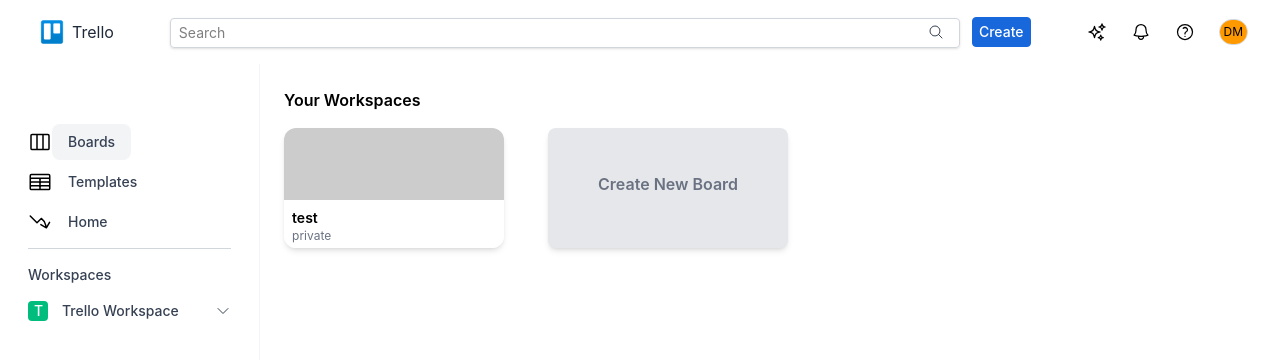
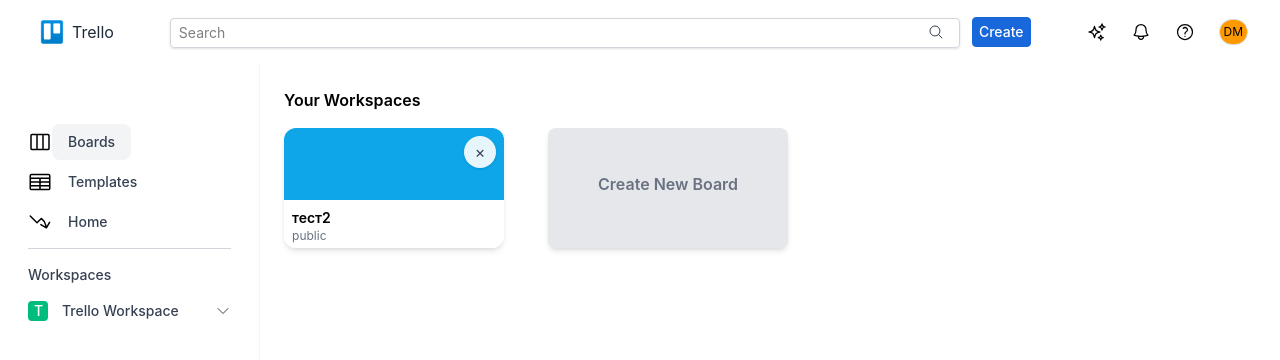
Before and after one commit to DanielManukyan/TaskManager, a React app: page / in a window 1280 px wide. Shown: the top 360 px of the page. Built offline with nearby package versions, Linux system fonts and the light colour scheme; data requests are answered from the project's data file; the HTML template or start-up script is replaced by a standard one.

Commit message:
delete drag text

```diff
--- a/db.json
+++ b/db.json
@@ -1,46 +1,37 @@
 {
   "boards": [
     {
-      "id": "680d",
-      "title": "test",
-      "bgColor": "#ccc",
-      "visibility": "private"
+      "id": "c586",
+      "title": "тест2",
+      "bgColor": "#0ea5e9",
+      "visibility": "public"
     }
   ],
   "columns": [
     {
-      "id": "1510",
+      "id": "ecca",
       "title": "Todo",
-      "boardId": "680d"
+      "boardId": "c586",
+      "order": 1
     },
     {
-      "id": "2d2d",
+      "id": "f8be",
       "title": "Doing",
-      "boardId": "680d"
+      "boardId": "c586",
+      "order": 2
     },
     {
-      "id": "cad9",
+      "id": "f061",
       "title": "Done",
-      "boardId": "680d"
+      "boardId": "c586",
+      "order": 3
     }
   ],
   "tasks": [
     {
-      "id": "754c",
-      "columnId": "2d2d",
-      "title": "test 1",
-      "order": 0
-    },
-    {
-      "id": "08f5",
-      "title": "тест1",
-      "columnId": "1510",
-      "order": 0
-    },
-    {
-      "id": "4f1e",
-      "title": "тест 2",
-      "columnId": "1510",
+      "id": "7852",
+      "title": "таск 2",
+      "columnId": "ecca",
       "order": 1
     }
   ],
--- a/src/Components/BoardCards/BoardCard.tsx
+++ b/src/Components/BoardCards/BoardCard.tsx
@@ -1,6 +1,7 @@
 import React from "react";
 import { useNavigate } from "react-router";
-import { type Board } from "../../features/board/boardSlice";
+import { deleteBoard, type Board } from "../../features/board/boardSlice";
+import { useAppDispatch } from "../../hooks/redux";
 
 type Props = {
   board: Board;
@@ -8,15 +9,32 @@ type Props = {
 
 const BoardCard: React.FC<Props> = ({ board }) => {
     const navigate = useNavigate()
+    const dispatch = useAppDispatch()
     const openBoard = () => {
         navigate(`/board/${board.id}`,  { state: { board } })
       };
 
+    const onDelete = async (e: React.MouseEvent) => {
+      e.stopPropagation()
+      const ok = window.confirm(`Delete board "${board.title}"?`)
+      if (!ok) return
+      await dispatch(deleteBoard(board.id))
+    }
+
   return (
     <div
-      className="w-55 h-30 rounded-xl shadow-md cursor-pointer overflow-hidden"
+      className="w-55 h-30 rounded-xl shadow-md cursor-pointer overflow-hidden relative"
       onClick={openBoard}
     >
+      <button
+        type="button"
+        onClick={onDelete}
+        className="absolute top-2 right-2 bg-white/90 hover:bg-white text-gray-700 rounded-full w-8 h-8 flex items-center justify-center shadow"
+        aria-label="Delete board"
+        title="Delete"
+      >
+        ×
+      </button>
       <div
         className="h-[60%]"
         style={{ backgroundColor: board.bgColor }}
--- a/src/Components/Dnd/SortableColumn.tsx
+++ b/src/Components/Dnd/SortableColumn.tsx
@@ -22,7 +22,6 @@ export default function SortableColumn({ columnId }: { columnId: string }) {
           {...attributes}
           {...listeners}
         >
-          Drag
         </button>
       </div>
       <Column columnId={columnId} />
```
